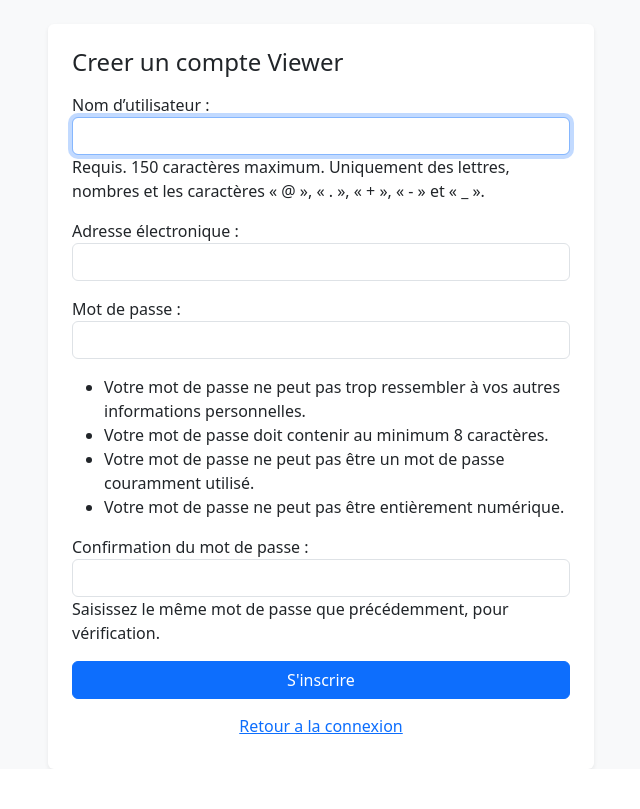
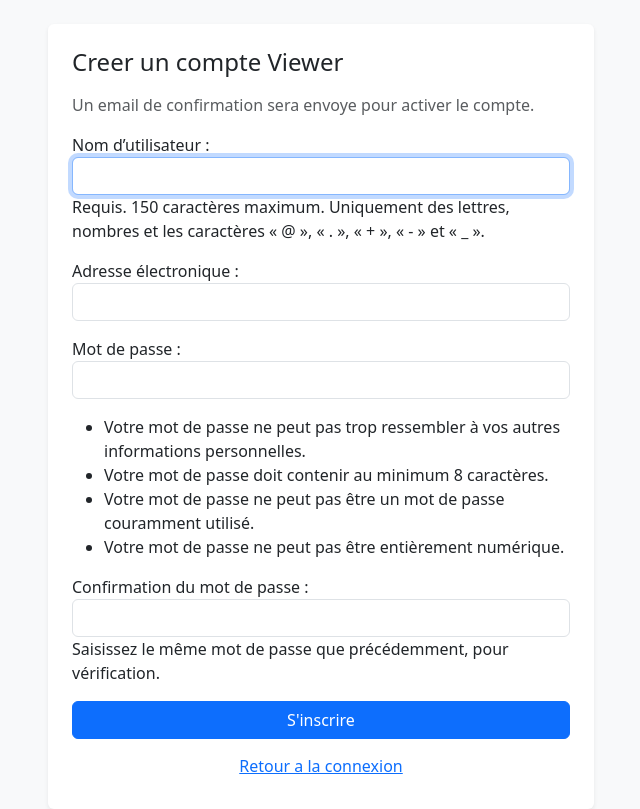
Before and after one commit to NovadGS/VulReport, a Django app: page /accounts/register/ in a window 1280 px wide. Shown: the part 56-865 px from the top of the page, without its empty margins (319-959 px from the left). Before the commit the page ends 825 px from the top, so only its background shows below. Run offline with Django 5.2, Linux system fonts and the light colour scheme.

Commit message:
feat: confirmation email inscription Viewer, config SMTP et UX erreurs register
Made-with: Cursor

```diff
--- a/app/core/forms.py
+++ b/app/core/forms.py
@@ -13,14 +13,22 @@ class ViewerRegistrationForm(UserCreationForm):
         user = super().save(commit=False)
         user.role = UserRole.VIEWER
         user.is_staff = False
+        user.is_active = False
         if commit:
             user.save()
         return user
 
     def __init__(self, *args, **kwargs):
         super().__init__(*args, **kwargs)
+        self.fields["email"].required = True
         for field in self.fields.values():
             field.widget.attrs["class"] = "form-control"
+
+    def clean_email(self):
+        email = self.cleaned_data["email"].strip().lower()
+        if User.objects.filter(email=email).exists():
+            raise forms.ValidationError("Un compte existe deja avec cet email.")
+        return email
 
 
 class ReportForm(forms.ModelForm):
--- a/app/core/urls.py
+++ b/app/core/urls.py
@@ -6,6 +6,11 @@ from . import views
 urlpatterns = [
     path("", views.home, name="home"),
     path("accounts/register/", views.register_viewer, name="register"),
+    path(
+        "accounts/activate/<uidb64>/<token>/",
+        views.activate_account,
+        name="activate_account",
+    ),
     path("reports/create/", views.report_create, name="report_create"),
     path("reports/<int:report_id>/", views.report_detail, name="report_detail"),
     path("reports/<int:report_id>/edit/", views.report_edit, name="report_edit"),
--- a/app/core/views.py
+++ b/app/core/views.py
@@ -1,11 +1,16 @@
 from django.contrib import messages
-from django.contrib.auth import login
 from django.contrib.auth.decorators import login_required
+from django.contrib.auth.tokens import default_token_generator
 from django.core.exceptions import PermissionDenied
+from django.core.mail import send_mail
+from django.shortcuts import HttpResponse
 from django.shortcuts import get_object_or_404, redirect, render
+from django.urls import reverse
+from django.utils.encoding import force_bytes, force_str
+from django.utils.http import urlsafe_base64_decode, urlsafe_base64_encode
 
 from .forms import ReportForm, ViewerRegistrationForm
-from .models import Report, UserRole
+from .models import Report, User, UserRole
 
 
 def register_viewer(request):
@@ -16,13 +21,59 @@ def register_viewer(request):
         form = ViewerRegistrationForm(request.POST)
         if form.is_valid():
             user = form.save()
-            login(request, user)
-            messages.success(request, "Compte Viewer cree avec succes.")
-            return redirect("home")
+            uid = urlsafe_base64_encode(force_bytes(user.pk))
+            token = default_token_generator.make_token(user)
+            activation_link = request.build_absolute_uri(
+                reverse("activate_account", kwargs={"uidb64": uid, "token": token})
+            )
+            message = (
+                "Bonjour,\n\n"
+                "Votre compte Viewer VulnReport a ete cree.\n"
+                "Veuillez confirmer votre compte en cliquant sur ce lien :\n"
+                f"{activation_link}\n\n"
+                "Si vous n'etes pas a l'origine de cette demande, ignorez cet email."
+            )
+            try:
+                send_mail(
+                    subject="Confirmation de votre compte VulnReport",
+                    message=message,
+                    from_email=None,
+                    recipient_list=[user.email],
+                    fail_silently=False,
+                )
+            except Exception:
+                user.delete()
+                messages.error(
+                    request,
+                    "Impossible d'envoyer l'email de confirmation. Verifiez la configuration SMTP.",
+                )
+                return render(request, "registration/register.html", {"form": form})
+            messages.success(
+                request,
+                "Compte cree. Un email de confirmation a ete envoye pour activer votre acces.",
+            )
+            return redirect("login")
+        messages.error(request, "Le formulaire contient des erreurs. Verifiez les champs puis reessayez.")
     else:
         form = ViewerRegistrationForm()
 
     return render(request, "registration/register.html", {"form": form})
+
+
+def activate_account(request, uidb64: str, token: str):
+    try:
+        uid = force_str(urlsafe_base64_decode(uidb64))
+        user = User.objects.get(pk=uid)
+    except (TypeError, ValueError, OverflowError, User.DoesNotExist):
+        user = None
+
+    if user and default_token_generator.check_token(user, token):
+        user.is_active = True
+        user.save(update_fields=["is_active"])
+        messages.success(request, "Votre compte est active. Vous pouvez maintenant vous connecter.")
+        return redirect("login")
+
+    return HttpResponse("Lien d'activation invalide ou expire.", status=400)
 
 
 @login_required
--- a/app/templates/registration/register.html
+++ b/app/templates/registration/register.html
@@ -6,6 +6,22 @@
         <div class="card shadow-sm card-hover border-0">
             <div class="card-body p-4">
                 <h1 class="h4 mb-3">Creer un compte Viewer</h1>
+                <p class="text-muted">Un email de confirmation sera envoye pour activer le compte.</p>
+                {% if form.errors %}
+                    <div class="alert alert-danger">
+                        <p class="mb-2"><strong>Impossible de valider l'inscription :</strong></p>
+                        <ul class="mb-0">
+                            {% for field in form %}
+                                {% for error in field.errors %}
+                                    <li>{{ field.label }} : {{ error }}</li>
+                                {% endfor %}
+                            {% endfor %}
+                            {% for error in form.non_field_errors %}
+                                <li>{{ error }}</li>
+                            {% endfor %}
+                        </ul>
+                    </div>
+                {% endif %}
                 <form method="post">
                     {% csrf_token %}
                     {{ form.as_p }}
```
Also changed, not shown: app/config/settings.py (+15 -0 lines), 1 other file.
